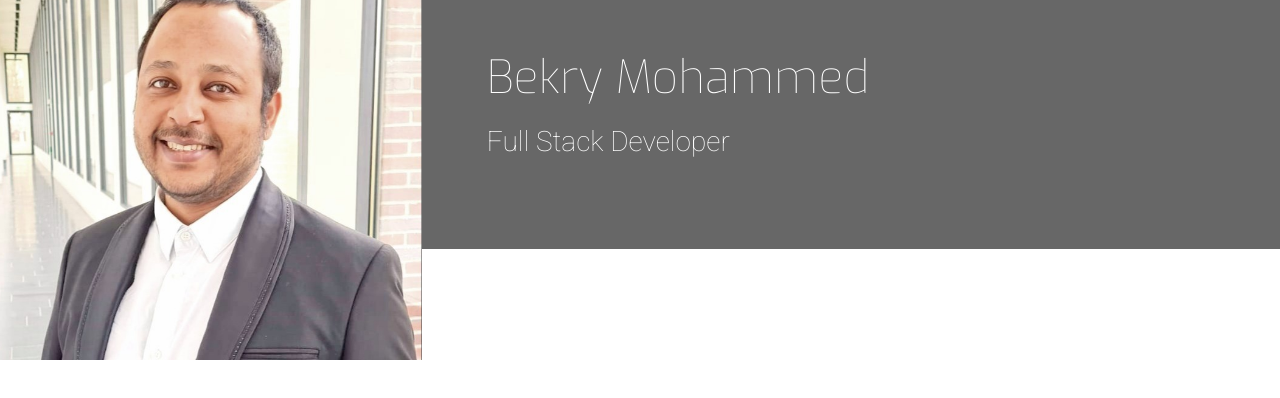
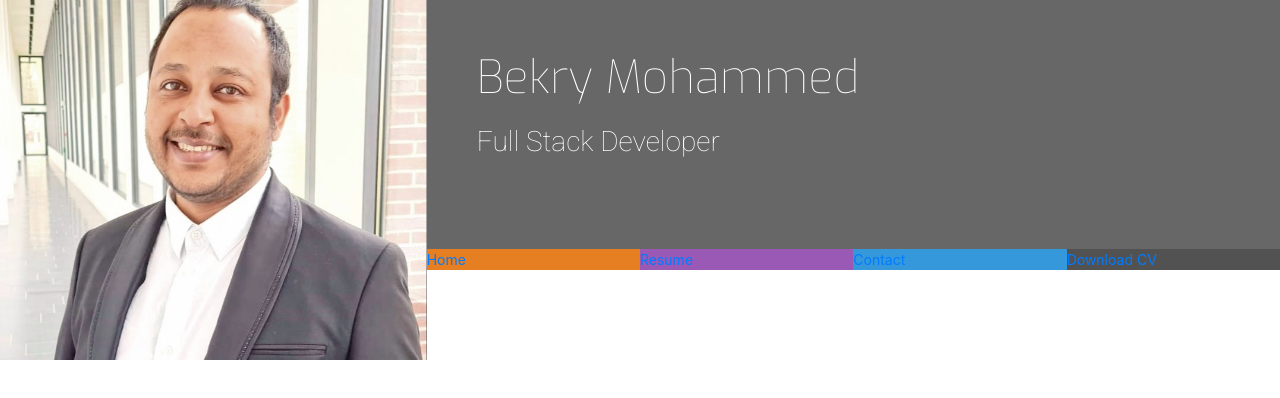
Before and after one commit to bky201/resume, a plain HTML site: page index.html in a window 1280 px wide. Drawn offline with nearby package versions, Linux system fonts and the light colour scheme.

Commit message:
Add menu item

```diff
--- a/assets/css/style.css
+++ b/assets/css/style.css
@@ -5,6 +5,23 @@
 .bg-color-name-title {
     background-color: #676767;
 }
+
+.ui-menu-color-home {
+    background-color: #e67e22;
+}
+
+.ui-menu-color-resume {
+    background-color: #9b59b6;
+}
+
+.ui-menu-color-contact {
+    background-color: #3498db;
+}
+
+.ui-menu-color-download {
+    background-color: #525252;
+}
+
 
 /*--------------------------------------------Heading*/
 
@@ -43,3 +60,16 @@ header {
     margin-bottom: 90px;
     color: #fff;
 }
+
+.list-inline-item:not(:last-child) {
+    margin: 0;
+}
+
+.menucontainer {
+    font-size: 0;
+}
+
+#nav li {
+    font-size: 14px;
+    padding: 0;
+}
--- a/index.html
+++ b/index.html
@@ -10,13 +10,31 @@
 </head>
 <body>
     <header>
-        <div class="row">
-            <a class="col-md-4 logo" href="index.html"></a>
+        <div class="row no-gutters">
+            <a class="col-md-4 logo" href="02-index.html"></a>
             <div class="col-md-8">
-                <div class="row bg-color-name-title">
+                <div class="row no-gutters bg-color-name-title">
                     <div class="col heading">
                         <h1 class="name">Bekry Mohammed</h1>
                         <h2 class="title"> Full Stack Developer</h2>
+                    </div>
+                </div>
+                <div class="row no-gutters">
+                    <div class="col">
+                        <ul id="nav" class="list-inline menucontainer">
+                            <li class="col-6 col-sm-3 ui-menu-color-home list-inline-item">
+                                <a href="#"><span>Home</span></a>
+                            </li>
+                            <li class="col-6 col-sm-3 ui-menu-color-resume list-inline-item">
+                                <a href="#"><span>Resume</span></a>
+                            </li>
+                            <li class="col-6 col-sm-3 ui-menu-color-contact list-inline-item">
+                                <a href="#"><span>Contact</span></a>
+                            </li>
+                            <li class="col-6 col-sm-3 ui-menu-color-download list-inline-item">
+                                <a href="#"><span>Download CV</span></a>
+                            </li>
+                        </ul>
                     </div>
                 </div>
             </div>
```
